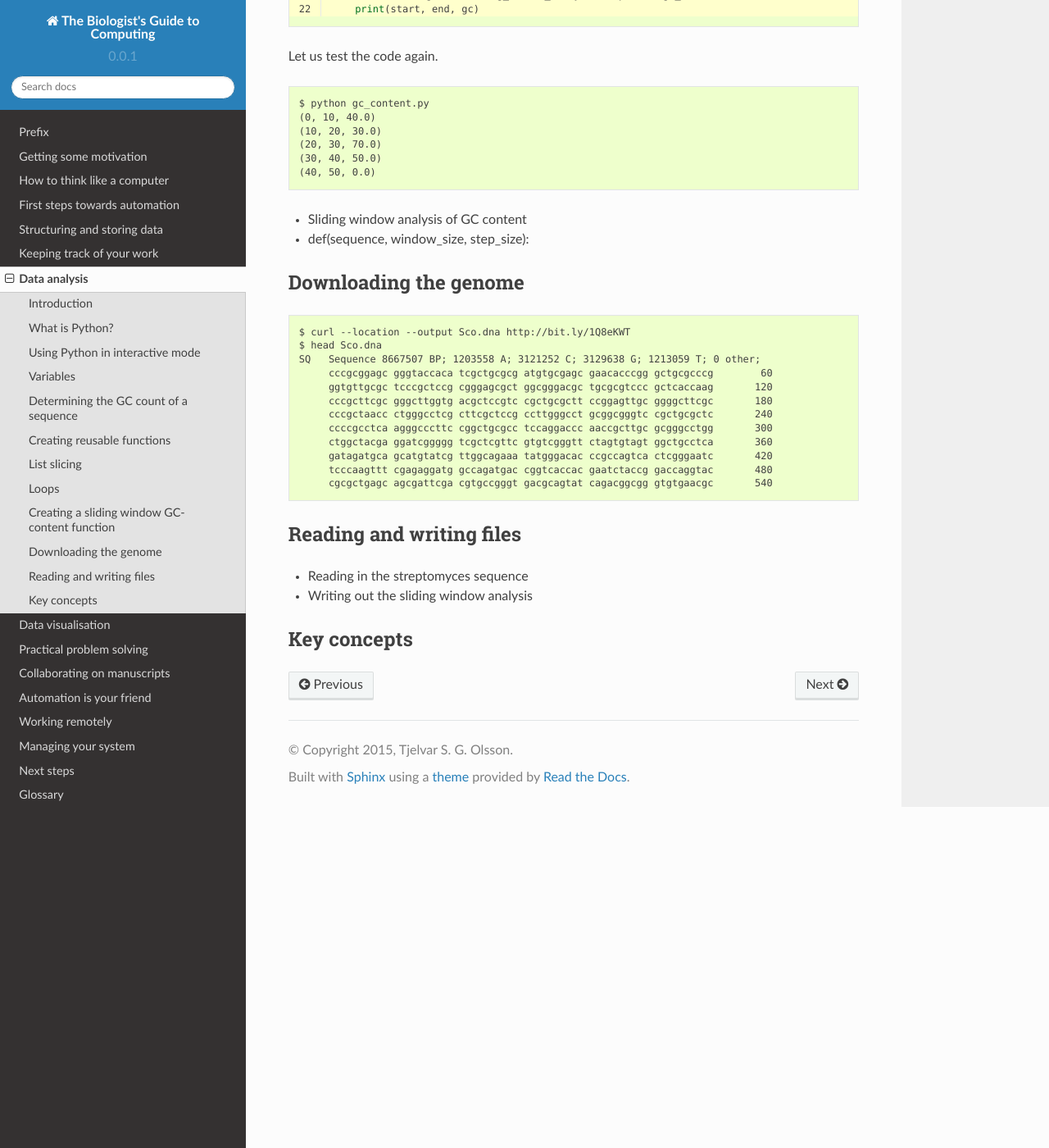
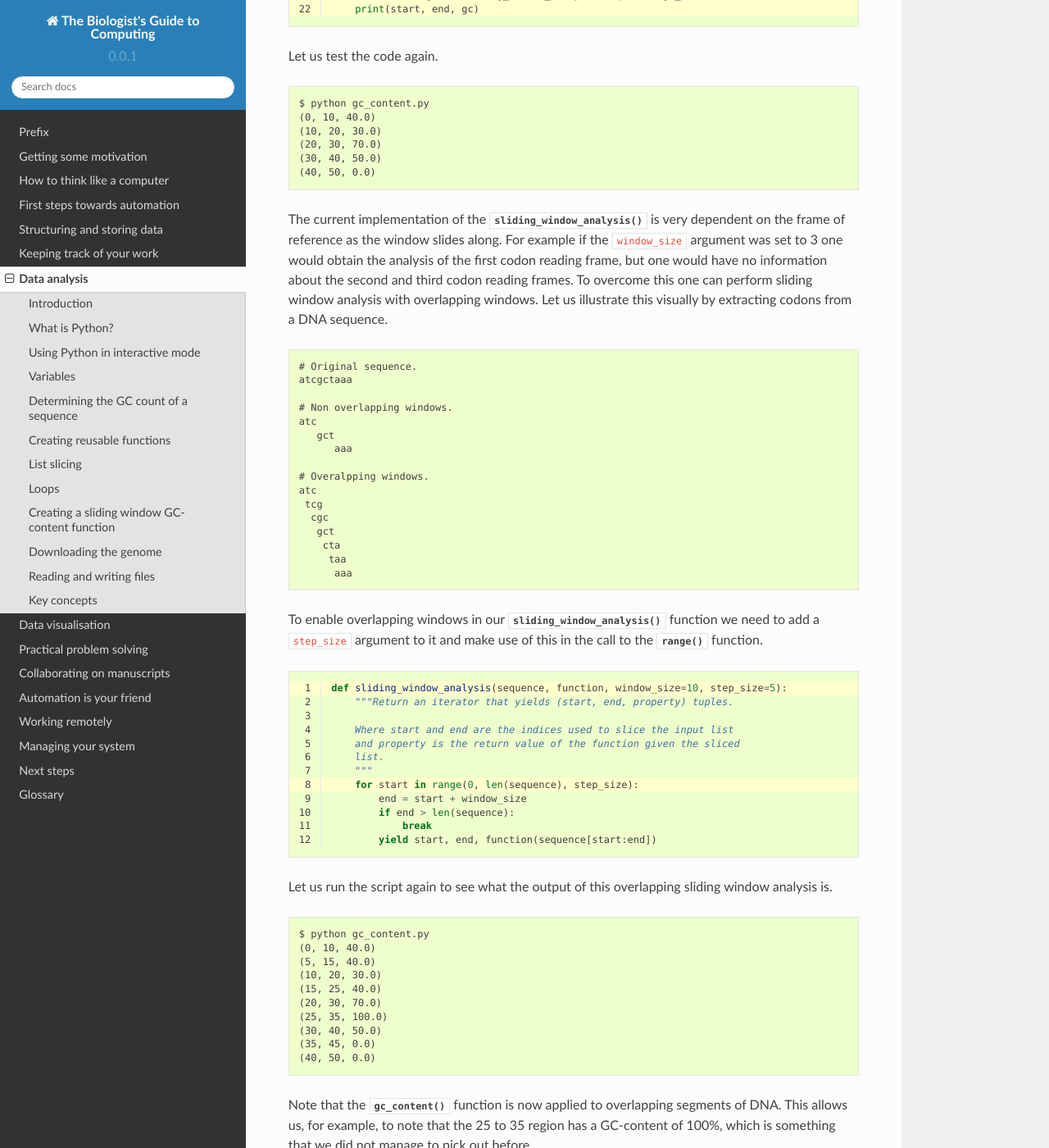
Before and after one commit to tjelvar-olsson/biologists-guide-to-computing, a Sphinx documentation site: the page built from source/data-analysis.rst, in a window 1280 px wide and 1400 px high, scrolled down 9775 px. Shown: the whole window at 82% size. Built offline with Sphinx 7.4.7 and the Read the Docs theme 2.0.0, drawn with Linux system fonts in a browser that asks for light colours; some of the changed text lies outside the part shown.

Commit message:
Added more content to the data analysis chapter.

```diff
--- a/source/data-analysis.rst
+++ b/source/data-analysis.rst
@@ -539,12 +539,83 @@ Let us test the code again.
     (30, 40, 50.0)
     (40, 50, 0.0)
 
-- Sliding window analysis of GC content
-- def(sequence, window_size, step_size):
+The current implementation of the :func:`sliding_window_analysis` is very
+dependent on the frame of reference as the window slides along. For example if
+the ``window_size`` argument was set to 3 one would obtain the analysis of the
+first codon reading frame, but one would have no information about the second
+and third codon reading frames. To overcome this one can perform sliding window
+analysis with overlapping windows. Let us illustrate this visually by extracting
+codons from a DNA sequence.
+
+.. code-block:: none
+
+    # Original sequence.
+    atcgctaaa
+
+    # Non overlapping windows.
+    atc
+       gct
+          aaa
+
+    # Overalpping windows.
+    atc
+     tcg
+      cgc
+       gct
+        cta
+         taa
+          aaa
+
+To enable overlapping windows in our :func:`sliding_window_analysis` function
+we need to add a ``step_size`` argument to it and make use of this in the call
+to the :func:`range` function.
+
+.. code-block:: python
+    :linenos:
+    :emphasize-lines: 1, 8
+
+    def sliding_window_analysis(sequence, function, window_size=10, step_size=5):
+        """Return an iterator that yields (start, end, property) tuples.
+
+        Where start and end are the indices used to slice the input list
+        and property is the return value of the function given the sliced
+        list.
+        """
+        for start in range(0, len(sequence), step_size):
+            end = start + window_size
+            if end > len(sequence):
+                break
+            yield start, end, function(sequence[start:end])
+
+Let us run the script again to see what the output of this overlapping sliding
+window analysis is.
+
+.. code-block:: none
+
+    $ python gc_content.py
+    (0, 10, 40.0)
+    (5, 15, 40.0)
+    (10, 20, 30.0)
+    (15, 25, 40.0)
+    (20, 30, 70.0)
+    (25, 35, 100.0)
+    (30, 40, 50.0)
+    (35, 45, 0.0)
+    (40, 50, 0.0)
+
+Note that the :func:`gc_content` function is now applied to overlapping
+segments of DNA. This allows us, for example, to note that the 25 to 35 region
+has a GC-content of 100%, which is something that we did not manage to pick out
+before.
 
 
 Downloading the genome
 ----------------------
+
+It is time to start working on some real data. Let us download the genome of
+*Streptomyces coelicolor* from the `Sanger Centre ftp site
+<ftp://ftp.sanger.ac.uk/pub/project/pathogens/S_coelicolor/whole_genome/>`_. The
+URL shortened using `bitly <https://bitly.com/>`_ point to the ``Sco.dna`` file.
 
 .. code-block:: none
 
```
